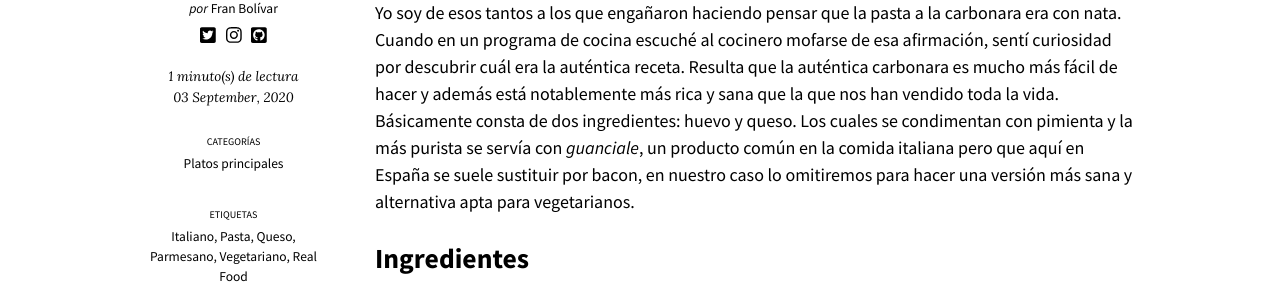
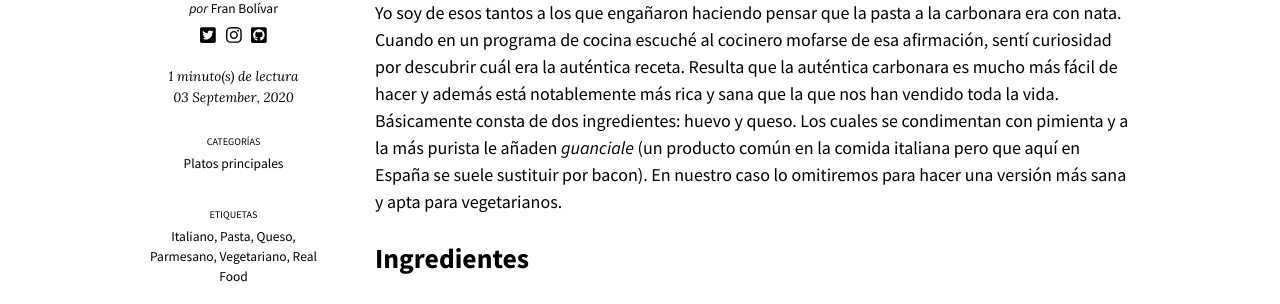
Before and after one commit to fblupi/lacocinadelupi, a Jekyll site: the page built from _posts/2020-09-03-pasta-a-la-carbonara.md, in a window 1280 px wide. Shown: the part 975-1279 px from the top of the page. Built offline with Jekyll 4.4.1, drawn with Linux system fonts in a browser that asks for light colours; nearby versions of some CDN libraries; comment, search, counter and statistics services are not loaded.

Commit message:
Fix typos pasta a la carbonara

```diff
--- a/_posts/2020-09-03-pasta-a-la-carbonara.md
+++ b/_posts/2020-09-03-pasta-a-la-carbonara.md
@@ -15,7 +15,7 @@ image:
   caption: Pasta a la carbonara
 ---
 
-Yo soy de esos tantos a los que engañaron haciendo pensar que la pasta a la carbonara era con nata. Cuando en un programa de cocina escuché al cocinero mofarse de esa afirmación, sentí curiosidad por descubrir cuál era la auténtica receta. Resulta que la auténtica carbonara es mucho más fácil de hacer y además está notablemente más rica y sana que la que nos han vendido toda la vida. Básicamente consta de dos ingredientes: huevo y queso. Los cuales se condimentan con pimienta y la más purista se servía con _guanciale_, un producto común en la comida italiana pero que aquí en España se suele sustituir por bacon, en nuestro caso lo omitiremos para hacer una versión más sana y alternativa apta para vegetarianos.
+Yo soy de esos tantos a los que engañaron haciendo pensar que la pasta a la carbonara era con nata. Cuando en un programa de cocina escuché al cocinero mofarse de esa afirmación, sentí curiosidad por descubrir cuál era la auténtica receta. Resulta que la auténtica carbonara es mucho más fácil de hacer y además está notablemente más rica y sana que la que nos han vendido toda la vida. Básicamente consta de dos ingredientes: huevo y queso. Los cuales se condimentan con pimienta y a la más purista le añaden _guanciale_ (un producto común en la comida italiana pero que aquí en España se suele sustituir por bacon). En nuestro caso lo omitiremos para hacer una versión más sana y apta para vegetarianos.
 
 ## Ingredientes
 
```
